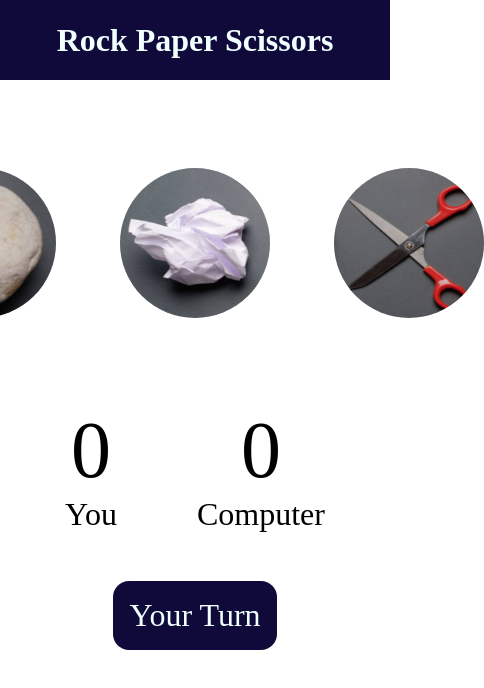
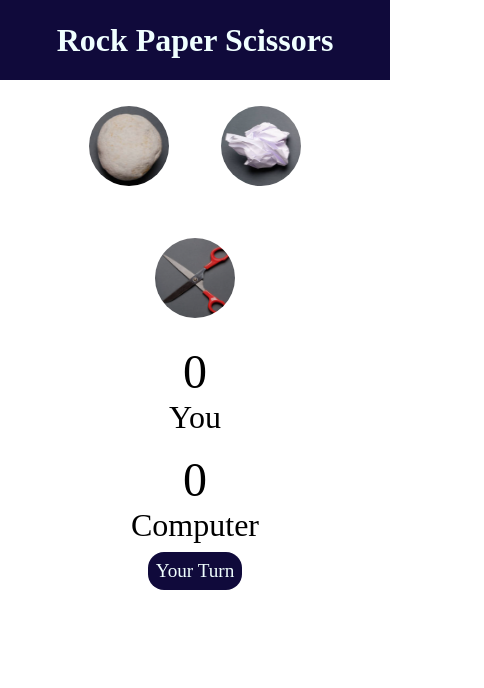
Before and after one commit to Arghay013/stone-paper-scissor-html-css-js, a plain HTML site: page index.html in a window 390 px wide. Shown: the whole page, 484 px wide, since content can reach past the window. Drawn offline with Linux system fonts and the light colour scheme.

Commit message:
2nd final

```diff
--- a/style.css
+++ b/style.css
@@ -2,6 +2,7 @@
     margin: 0;
     padding: 0;
     text-align: center;
+    box-sizing: border-box; /* Include padding and border in box model */
   }
 
   h1 {
@@ -9,24 +10,25 @@ h1 {
     color: azure;
     height: 5rem;
     line-height: 5rem;
+    margin: 0;
   }
 
-.choices{
+  .choices {
     display: flex;
+    flex-wrap: wrap; /* Allow choices to wrap to the next line on smaller screens */
     justify-content: center;
     align-items: center;
-    margin: 5rem;
-    gap: 4rem;
+    margin: 2rem; /* Reduced margin for smaller screens */
+    gap: 2rem;
   }
 
   .choice {
-    height: 165px;
-    width: 165px;
+    height: 150px;
+    width: 150px;
     border-radius: 50%;
     display: flex;
     justify-content: center;
     align-items: center;
-
   }
 
   .choice:hover {
@@ -35,28 +37,56 @@ h1 {
   }
 
   img {
-    height: 150px;
-    width: 150px;
+    height: 120px;
+    width: 120px;
     border-radius: 50%;
   }
 
   .score-board {
     display: flex;
-    justify-content: center;
-    gap: 5rem;
+    flex-direction: column; /* Stack scores vertically on smaller screens */
+    gap: 1rem;
     font-size: 2rem;
   }
 
-#user-score, #comp-score {
-    font-size: 5rem;
+  #user-score,
+  #comp-score {
+    font-size: 4rem;
   }
 
   .msg-container {
     background-color: #100a3b;
     color: azure;
     display: inline-block;
-    font-size: 2rem;
-    margin-top: 3rem;
-    padding: 1rem;
+    font-size: 1.5rem;
+    margin-top: 1rem;
+    padding: 0.5rem;
     border-radius: 1rem;
   }
+
+  /* Media Query for screens smaller than 600px */
+  @media only screen and (max-width: 600px) {
+    .choices {
+      margin: 1rem; /* Further reduced margin for smaller screens */
+    }
+
+    .choice {
+      height: 100px;
+      width: 100px;
+    }
+
+    img {
+      height: 80px;
+      width: 80px;
+    }
+
+    #user-score,
+    #comp-score {
+      font-size: 3rem;
+    }
+
+    .msg-container {
+      font-size: 1.2rem;
+      margin-top: 0.5rem;
+    }
+  }
```
Lines whose indentation alone changed are shown as unchanged.
